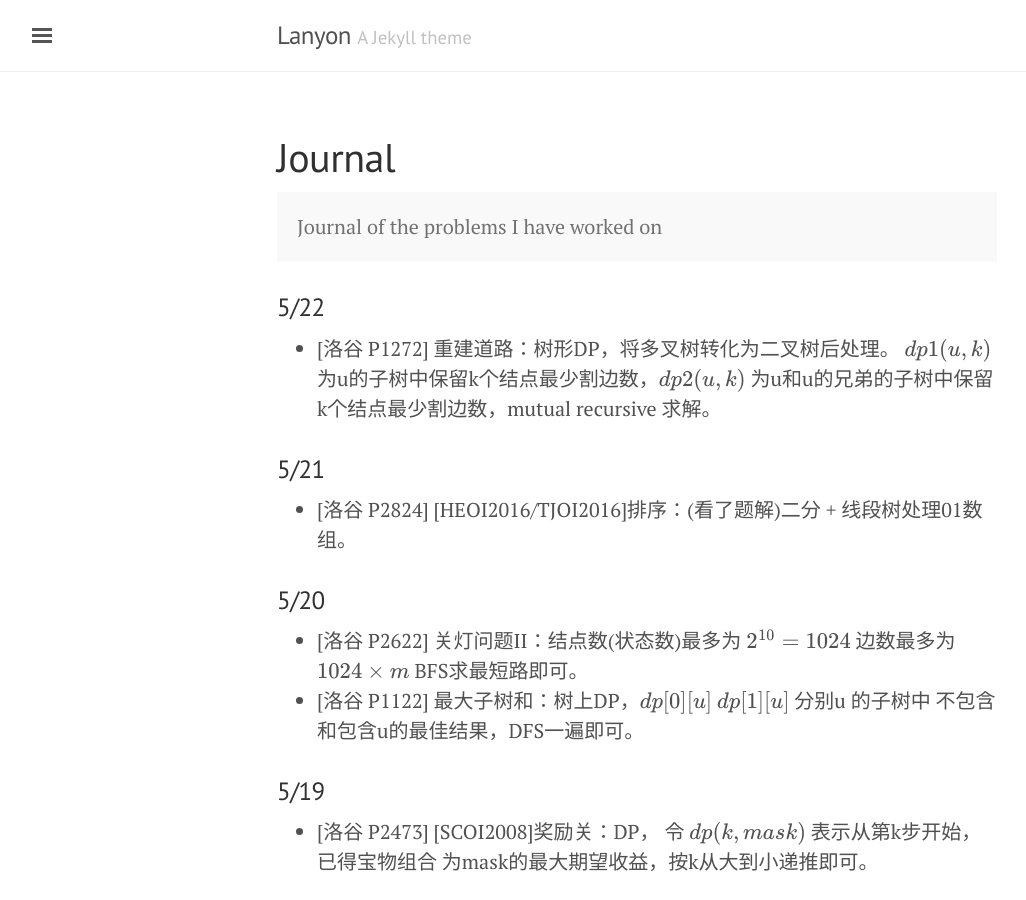
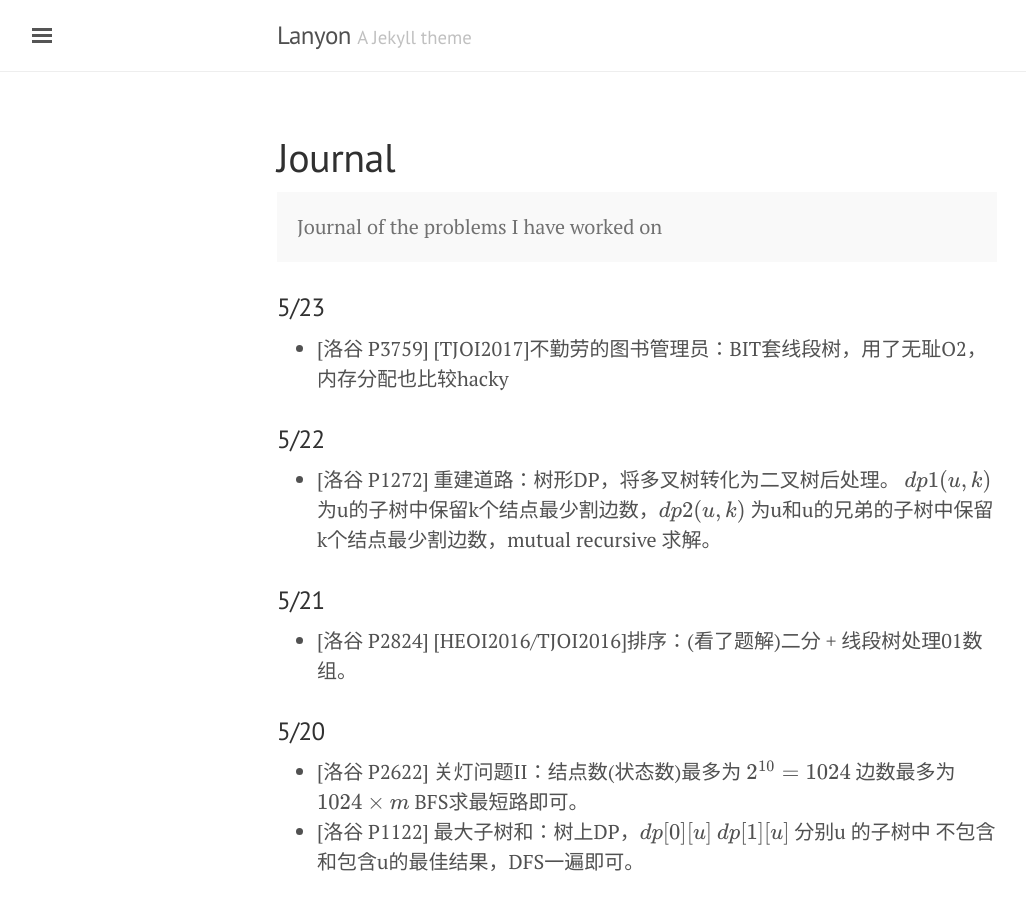
Before and after one commit to atubo/online-judge, a Jekyll site: the page built from docs/journal.md, in a window 1280 px wide and 900 px high. Shown: the whole window, without its empty margins (3-1029 px from the left). Built offline with Jekyll 4.4.1, drawn with Linux system fonts in a browser that asks for light colours; formulas are drawn with MathJax 3.

Commit message:
[Luogu P3759] [TJOI2017]不勤劳的图书管理员

```diff
--- a/docs/journal.md
+++ b/docs/journal.md
@@ -6,6 +6,10 @@ title: Journal
 <p class="message">
 Journal of the problems I have worked on
 </p>
+
+### 5/23
+* [洛谷 P3759] [TJOI2017]不勤劳的图书管理员：BIT套线段树，用了无耻O2，
+内存分配也比较hacky
 
 ### 5/22
 * [洛谷 P1272] 重建道路：树形DP，将多叉树转化为二叉树后处理。
```
Also changed, not shown: 1 other file.
